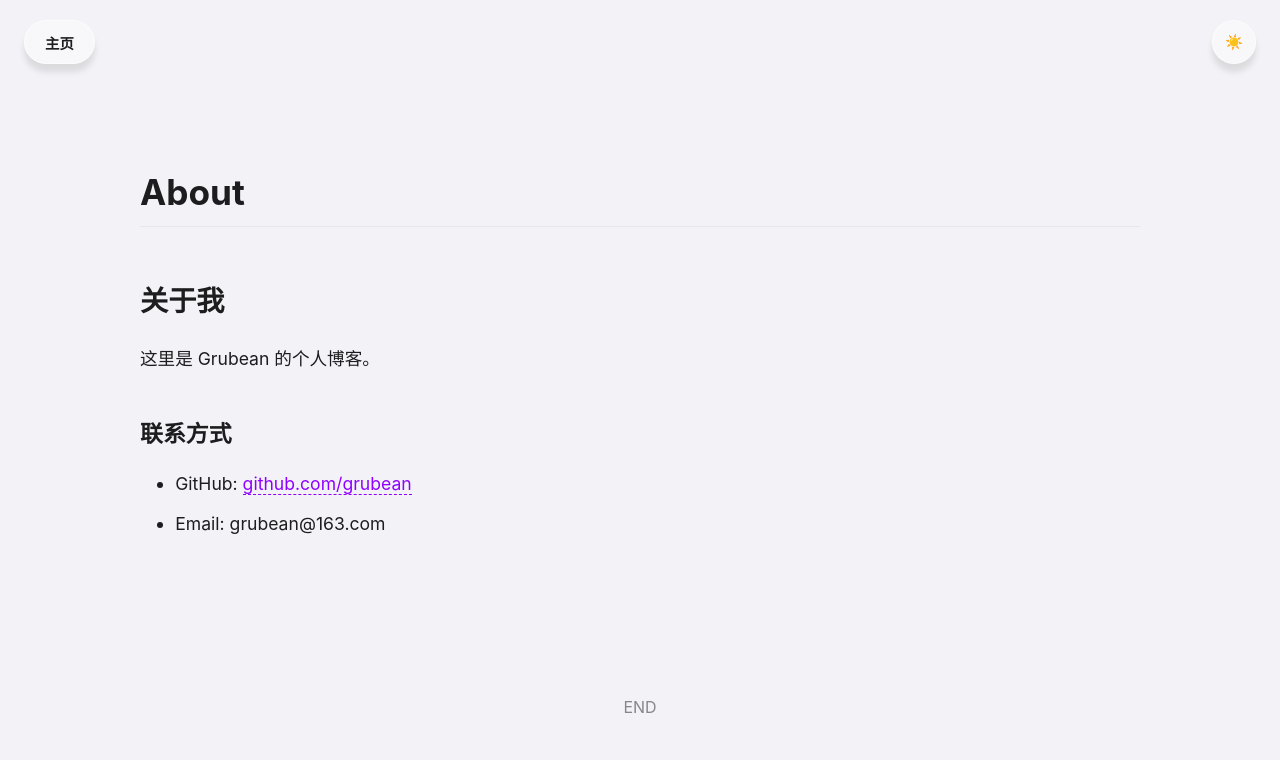
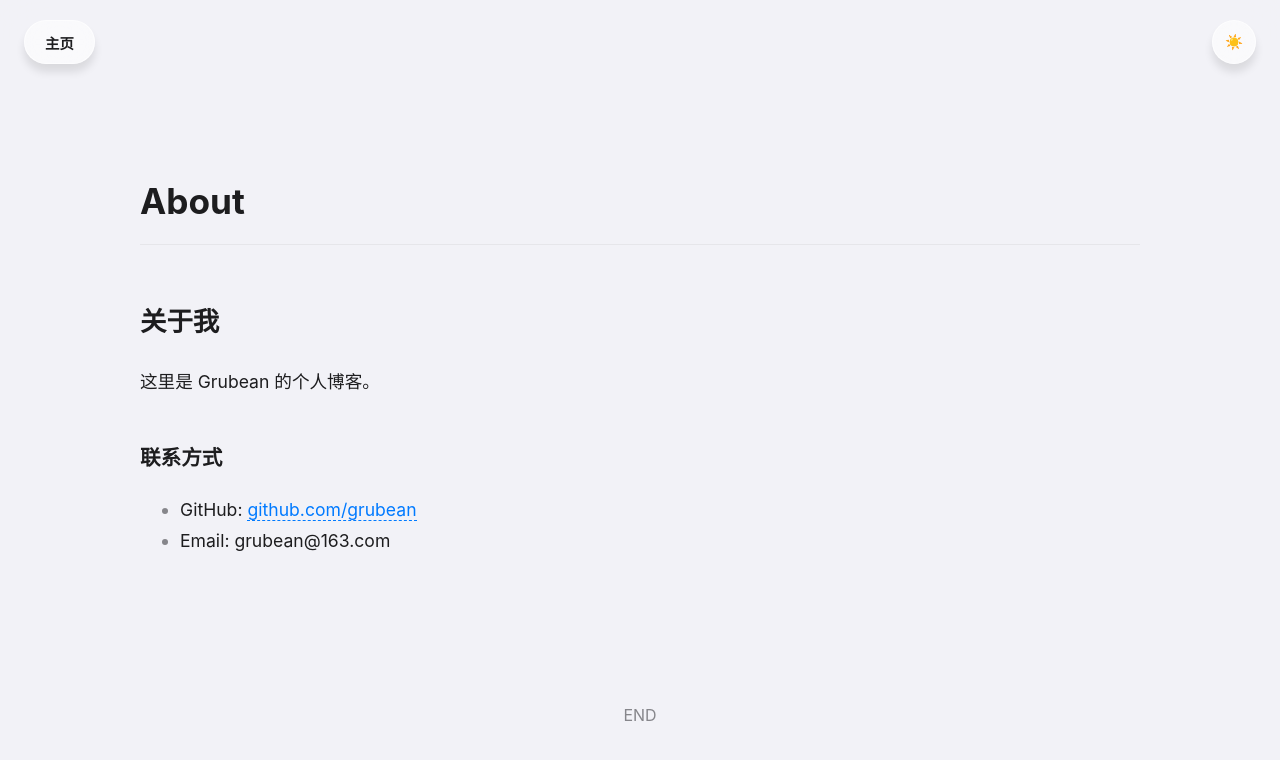
Before and after one commit to grubean/grubean.github.io, a Jekyll site: the page built from about.md, in a window 1280 px wide. Shown: the top 760 px of the page. Built offline with Jekyll 4.4.1, drawn with Linux system fonts in a browser that asks for light colours.

Commit message:
表格修复

```diff
--- a/assets/css/style.css
+++ b/assets/css/style.css
@@ -1,37 +1,54 @@
 :root {
-    /* 基础颜色 - 带透明度以便透出壁纸 */
-    --bg-color: rgba(242, 242, 247, 0.85);
-    --card-bg: rgba(255, 255, 255, 0.95); /* 卡片不透明度高一点，防止内容看不清 */
+    /* --- 基础配色 --- */
+    --bg-color: rgba(242, 242, 247, 0.9);
+    --card-bg: rgba(255, 255, 255, 0.95);
     --text-primary: #1d1d1f;
     --text-secondary: #86868b;
-    --accent-color: #9000ff;
+    --accent-color: #007aff;
 
-    /* 玻璃拟态变量 */
-    --glass-bg: rgba(255, 255, 255, 0.4);
-    --glass-border: rgba(255, 255, 255, 0.5);
+    /* --- 代码块配色 (亮色模式) --- */
+    --code-bg: #f6f8fa; /* GitHub 浅灰背景 */
+    --code-text: #24292e;
+    /* 语法高亮颜色 (亮色) */
+    --token-keyword: #d73a49;    /* 红色: import, function */
+    --token-string: #032f62;     /* 深蓝: "string" */
+    --token-comment: #6a737d;    /* 灰色: // comment */
+    --token-function: #6f42c1;   /* 紫色: myFunc() */
+    --token-number: #005cc5;     /* 蓝色: 123 */
+
+    /* --- 玻璃效果 --- */
+    --glass-bg: rgba(255, 255, 255, 0.6);
+    --glass-border: rgba(255, 255, 255, 0.6);
     --glass-blur: blur(20px);
-
-    --code-bg: #282c34;
 }
 
 [data-theme="dark"] {
-    --bg-color: rgba(28, 28, 30, 0.85);
+    /* --- 基础配色 --- */
+    --bg-color: rgba(28, 28, 30, 0.9);
     --card-bg: rgba(44, 44, 46, 0.95);
     --text-primary: #f5f5f7;
     --text-secondary: #a1a1a6;
-    --accent-color: #ba0aff;
+    --accent-color: #0a84ff;
 
-    --glass-bg: rgba(40, 40, 40, 0.5);
+    /* --- 代码块配色 (暗色模式) --- */
+    --code-bg: #1c1c1e; /* 苹果深空灰 */
+    --code-text: #c9d1d9;
+    /* 语法高亮颜色 (暗色) */
+    --token-keyword: #ff7b72;    /* 浅红 */
+    --token-string: #a5d6ff;     /* 浅蓝 */
+    --token-comment: #8b949e;    /* 灰 */
+    --token-function: #d2a8ff;   /* 浅紫 */
+    --token-number: #79c0ff;     /* 亮蓝 */
+
+    /* --- 玻璃效果 --- */
+    --glass-bg: rgba(40, 40, 40, 0.6);
     --glass-border: rgba(255, 255, 255, 0.15);
-
-    --code-bg: #000000;
 }
 
 body {
-    margin: 0;
-    padding: 0;
+    margin: 0; padding: 0;
     font-family: -apple-system, BlinkMacSystemFont, "SF Pro Text", sans-serif;
-    background-color: var(--bg-color); /* 这里的背景色会在没壁纸的地方显示 */
+    background-color: var(--bg-color);
     color: var(--text-primary);
     -webkit-font-smoothing: antialiased;
 }
@@ -39,320 +56,184 @@
 * { box-sizing: border-box; }
 
 /* =========================================
-   1. 核心布局：视差锁屏效果
+   1. 布局：视差锁屏
    ========================================= */
-
-/* 壁纸层：固定在背后，Z轴为0 */
 .wallpaper-section {
-    position: fixed;
-    top: 0;
-    left: 0;
-    z-index: 0;
-    height: 100vh;
-    width: 100%;
+    position: fixed; top: 0; left: 0; z-index: 0;
+    height: 100vh; width: 100%;
     background-image: url('https://bing.biturl.top/?resolution=1920&format=image');
-    background-size: cover;
-    background-position: center;
-    display: flex;
-    flex-direction: column;
-    justify-content: center;
-    align-items: center;
+    background-size: cover; background-position: center;
+    display: flex; flex-direction: column; justify-content: center; align-items: center;
 }
-
-/* 壁纸上的文字 */
 .wallpaper-content { text-align: center; color: white; text-shadow: 0 4px 10px rgba(0,0,0,0.5); }
 .wallpaper-content h1 { font-size: 3.5rem; margin: 0; font-weight: 700; letter-spacing: -1px; }
 .wallpaper-content p {
-    font-size: 1.2rem;
-    margin-top: 10px;
-    font-weight: 500;
-    background: rgba(0,0,0,0.2);
-    padding: 5px 15px;
-    border-radius: 20px;
-    display: inline-block;
+    font-size: 1.2rem; margin-top: 10px; font-weight: 500;
+    background: rgba(0,0,0,0.2); padding: 5px 15px; border-radius: 20px; display: inline-block;
 }
 .scroll-hint {
-    position: absolute;
-    bottom: 50px;
-    color: rgba(255,255,255,0.8);
+    position: absolute; bottom: 50px; color: rgba(255,255,255,0.8);
     animation: bounce 2s infinite;
 }
 @keyframes bounce { 0%,100% {transform:translateY(0);} 50% {transform:translateY(-10px);} }
 
-/* 内容层：盖在壁纸上面，Z轴为1 */
 .content-section {
-    position: relative;
-    z-index: 1;
+    position: relative; z-index: 1;
     background: var(--bg-color);
-    min-height: 100vh;
-    padding: 60px 20px;
-
-    /* 磨砂玻璃背景，让底下的壁纸透出来一点点 */
-    backdrop-filter: blur(20px);
-    -webkit-backdrop-filter: blur(20px);
+    min-height: 100vh; padding: 60px 20px;
+    backdrop-filter: blur(20px); -webkit-backdrop-filter: blur(20px);
     transition: background 0.3s;
 }
 
-/* 【关键】只在主页生效：把内容层推到屏幕下方，形成抽屉效果 */
+/* 抽屉效果 */
 .wallpaper-section ~ .content-section {
     margin-top: 100vh;
-    border-radius: 40px 40px 0 0; /* 顶部圆角 */
+    border-radius: 40px 40px 0 0;
     box-shadow: 0 -10px 40px rgba(0,0,0,0.1);
     border-top: 1px solid var(--glass-border);
 }
 
 /* =========================================
-   2. 卡片与列表 (高图比、紧凑型)
+   2. 卡片与列表
    ========================================= */
 .container { max-width: 1000px; margin: 0 auto; }
 
-.post-grid {
-    display: grid;
-    gap: 20px; /* 间距稍微调小一点，更紧凑 */
-    grid-template-columns: 1fr;
-}
-
-@media (min-width: 768px) {
-    .post-grid {
-        grid-template-columns: repeat(3, 1fr);
-    }
-}
+.post-grid { display: grid; gap: 20px; grid-template-columns: 1fr; }
+@media (min-width: 768px) { .post-grid { grid-template-columns: repeat(3, 1fr); } }
 
 .post-card {
     background: var(--card-bg);
-    border-radius: 12px; /* 圆角稍微改小一点点，显得更利落 */
-    overflow: hidden;
-    height: 260px; /* 【修改】总高度减小：320px -> 260px */
-    display: flex;
-    flex-direction: column;
+    border-radius: 12px;
+    overflow: hidden; height: 260px;
+    display: flex; flex-direction: column;
     box-shadow: 0 2px 10px rgba(0,0,0,0.03);
     transition: transform 0.2s;
     border: 1px solid rgba(128,128,128, 0.05);
 }
 .post-card:hover { transform: translateY(-3px); }
 
-/* 图片盒子：大幅增加占比 */
-.card-img-box {
-    height: 200px; /* 【修改】图片高度增加，占比约 77% */
-    width: 100%;
-    flex-shrink: 0;
-    background: #e5e5e5;
+.card-img-box { height: 200px; width: 100%; flex-shrink: 0; background: #e5e5e5; }
+.card-img-box img { width: 100%; height: 100%; object-fit: cover; object-position: center; }
+
+.card-body {
+    flex-grow: 1; padding: 10px 12px;
+    display: flex; flex-direction: row; justify-content: space-between; align-items: center;
 }
-
-.card-img-box img {
-    width: 100%;
-    height: 100%;
-    object-fit: cover;
-    object-position: center; /* 改为居中，通用性更好 */
+.card-title {
+    font-size: 0.95rem; font-weight: 600; color: var(--text-primary);
+    margin: 0; white-space: nowrap; overflow: hidden; text-overflow: ellipsis; max-width: 70%;
 }
-
-/* 文字区：极简模式 */
-.card-body {
-    flex-grow: 1;
-    padding: 10px 12px; /* 【修改】减小内边距 */
-    display: flex;
-    flex-direction: row; /* 【修改】改为横向排列：左边标题，右边日期 */
-    justify-content: space-between; /* 两端对齐 */
-    align-items: center;
-}
-
-.card-title {
-    font-size: 0.95rem; /* 字体稍微改小一点，适配窄空间 */
-    font-weight: 600;
-    color: var(--text-primary);
-    margin: 0;
-
-    /* 单行显示，超出省略，保持整洁 */
-    white-space: nowrap;
-    overflow: hidden;
-    text-overflow: ellipsis;
-    max-width: 70%; /* 留点位置给日期 */
-}
-
-.card-date {
-    font-size: 0.75rem;
-    color: var(--text-secondary);
-    white-space: nowrap;
-}
+.card-date { font-size: 0.75rem; color: var(--text-secondary); white-space: nowrap; }
 
 /* =========================================
-   3. 导航按钮 (Button 样式回归)
+   3. 导航按钮
    ========================================= */
 .nav-fixed {
-    position: fixed;
-    top: 20px;
-    left: 0; width: 100%; padding: 0 24px;
-    z-index: 999; /* 保证在所有层之上 */
-    display: flex;
-    justify-content: space-between;
-    pointer-events: none;
+    position: fixed; top: 20px; left: 0; width: 100%; padding: 0 24px;
+    z-index: 999; display: flex; justify-content: space-between; pointer-events: none;
 }
 .glass-btn {
     pointer-events: auto;
     background: var(--glass-bg);
-    backdrop-filter: var(--glass-blur);
-    -webkit-backdrop-filter: var(--glass-blur);
-    border: 1px solid var(--glass-border);
-    color: var(--text-primary);
-    padding: 0 20px;
-    height: 44px;
-    border-radius: 50px;
-    display: flex;
-    align-items: center;
-    justify-content: center;
-    font-size: 0.9rem;
-    font-weight: 600;
-    cursor: pointer;
-    box-shadow: 0 8px 6px rgba(0,0,0,0.1);
-    transition: all 0.9s;
+    backdrop-filter: var(--glass-blur); -webkit-backdrop-filter: var(--glass-blur);
+    border: 1px solid var(--glass-border); color: var(--text-primary);
+    padding: 0 20px; height: 44px; border-radius: 50px;
+    display: flex; align-items: center; justify-content: center;
+    font-size: 0.9rem; font-weight: 600; cursor: pointer;
+    box-shadow: 0 8px 8px rgba(0,0,0,0.1); transition: all 0.9s;
 }
 .glass-btn:hover { transform: scale(1.02); background: var(--card-bg); }
 .btn-theme { width: 44px; padding: 0; border-radius: 50%; }
 
 /* =========================================
-   4. 文章详情页排版 (Markdown 深度优化版)
+   4. 文章详情页排版
    ========================================= */
 .markdown-body {
-    font-size: 1.1rem; /* 稍微大一点，阅读更舒服 */
-    line-height: 1.8;
-    padding-bottom: 80px;
-    color: var(--text-primary);
-    word-wrap: break-word; /* 防止长单词撑破布局 */
+    font-size: 1.1rem; line-height: 1.8; padding-bottom: 80px;
+    color: var(--text-primary); word-wrap: break-word;
+}
+.markdown-body h1, .markdown-body h2, .markdown-body h3 {
+    margin-top: 2em; margin-bottom: 0.8em; font-weight: 700; color: var(--text-primary);
+}
+.markdown-body h1 { font-size: 2em; border-bottom: 1px solid rgba(128,128,128,0.1); padding-bottom: 10px; }
+
+/* 链接 */
+.markdown-body a {
+    color: var(--accent-color); border-bottom: 1px dashed var(--accent-color); transition: 0.2s;
+}
+.markdown-body a:hover { border-bottom-style: solid; opacity: 0.8; }
+
+/* 列表 1.2.3. 高亮 */
+.markdown-body ol li::marker {
+    color: var(--accent-color);
+    font-weight: bold;
+    font-style: italic;
+}
+.markdown-body ul li::marker {
+    color: var(--text-secondary);
 }
 
-/* --- 标题 --- */
-.markdown-body h1,
-.markdown-body h2,
-.markdown-body h3,
-.markdown-body h4 {
-    margin-top: 2em;
-    margin-bottom: 0.8em;
-    font-weight: 700;
-    line-height: 1.3;
-    color: var(--text-primary);
-}
-.markdown-body h1 { font-size: 2em; border-bottom: 1px solid rgba(128,128,128, 0.1); padding-bottom: 10px; }
-.markdown-body h2 { font-size: 1.6em; }
-.markdown-body h3 { font-size: 1.3em; }
-
-/* --- 段落与列表 --- */
-.markdown-body p { margin-bottom: 1.5em; }
-
-.markdown-body ul,
-.markdown-body ol {
-    padding-left: 2em;
-    margin-bottom: 1.5em;
-}
-.markdown-body li { margin-bottom: 0.5em; }
-
-/* --- 链接 --- */
-.markdown-body a {
-    color: var(--accent-color);
-    text-decoration: none;
-    border-bottom: 1px dashed var(--accent-color); /* 虚线下划线 */
-    transition: all 0.2s;
-}
-.markdown-body a:hover {
-    border-bottom-style: solid; /* 悬停变实线 */
-    opacity: 0.8;
+/* 图片：增加圆角 */
+.markdown-body img {
+    display: block; margin: 30px auto; max-width: 100%;
+    border-radius: 24px; /* 【修改】圆角增大 */
+    box-shadow: 0 8px 20px rgba(0,0,0,0.1);
 }
 
-/* --- 代码块 (Code Block) --- */
-/* 修复：强制给 pre 加背景和样式 */
+/* 表格：自适应宽度 */
+.markdown-body table {
+    display: block; /* 允许滚动 */
+    width: max-content; /* 【修改】宽度自适应，内容多少就多宽 */
+    max-width: 100%;    /* 不超过屏幕 */
+    overflow-x: auto;
+    border-collapse: collapse; margin: 24px 0;
+    border: 1px solid rgba(128,128,128, 0.2); border-radius: 12px;
+}
+.markdown-body th, .markdown-body td {
+    padding: 12px 20px; border: 1px solid rgba(128,128,128, 0.15); white-space: nowrap; /* 不换行，保持表格整齐 */
+}
+.markdown-body th { background-color: rgba(128,128,128, 0.08); font-weight: 700; }
+
+/* =========================================
+   5. 代码块与语法高亮 (Highlighting)
+   ========================================= */
 .markdown-body pre {
-    background-color: #282c34 !important; /* 强制深色背景 */
-    color: #abb2bf !important;            /* 代码文字颜色 */
-    padding: 16px;
-    border-radius: 8px;
-    overflow-x: auto;                     /* 超长自动滚动 */
-    margin: 24px 0;
-    font-family: "SF Mono", Consolas, "Liberation Mono", Menlo, monospace;
-    font-size: 0.9em;
-    line-height: 1.5;
-    border: 1px solid rgba(0,0,0,0.1);    /* 微弱边框 */
-    box-shadow: inset 0 0 10px rgba(0,0,0,0.2); /* 内部阴影，增加立体感 */
+    position: relative; /* 为复制按钮定位 */
+    background-color: var(--code-bg) !important; /* 自适应背景 */
+    color: var(--code-text) !important;          /* 自适应文字 */
+    padding: 20px;
+    border-radius: 12px;
+    overflow-x: auto; margin: 24px 0;
+    font-family: "SF Mono", Consolas, monospace; font-size: 0.9em;
+    border: 1px solid rgba(128,128,128, 0.1);
 }
 
-/* 针对 Jekyll 可能生成的 highlight 容器 wrapper */
-.markdown-body .highlight {
-    background-color: #282c34 !important;
-    border-radius: 8px;
-    margin: 24px 0;
+/* 复制按钮样式 */
+.copy-btn {
+    position: absolute; top: 10px; right: 10px;
+    background: rgba(128,128,128, 0.15); border: none;
+    color: var(--text-secondary);
+    padding: 4px 10px; border-radius: 6px;
+    font-size: 0.75rem; cursor: pointer;
+    transition: all 0.2s; opacity: 0; /* 默认隐藏 */
+}
+.markdown-body pre:hover .copy-btn { opacity: 1; } /* 悬停显示 */
+.copy-btn:hover { background: var(--accent-color); color: white; }
+.copy-btn.copied { background: #34c759; color: white; }
+
+/* 行内代码 */
+.markdown-body p code {
+    background-color: var(--code-bg);
+    border: 1px solid rgba(128,128,128,0.1);
+    color: var(--accent-color);
+    padding: 2px 6px; border-radius: 6px;
+    font-family: "SF Mono", Consolas, monospace; font-size: 0.9em;
 }
 
-/* --- 行内代码 (Inline Code) --- */
-/* 比如：文字中间的 `code` */
-.markdown-body p > code,
-.markdown-body li > code,
-.markdown-body table code {
-    background-color: rgba(128, 128, 128, 0.15); /* 淡淡的灰色背景 */
-    color: var(--accent-color);                  /* 使用主题色突出 */
-    padding: 2px 6px;
-    border-radius: 4px;
-    font-family: "SF Mono", Consolas, monospace;
-    font-size: 0.9em;
-    margin: 0 2px;
-}
-
-/* --- 引用 (Blockquote) --- */
-.markdown-body blockquote {
-    margin: 24px 0;
-    padding: 16px 20px;
-    background: rgba(128, 128, 128, 0.05); /* 极淡的背景 */
-    border-left: 2px solid var(--accent-color); /* 左侧高亮竖线 */
-    color: var(--text-secondary);
-    font-style: italic;
-    border-radius: 0 8px 8px 0;
-}
-.markdown-body blockquote p:last-child { margin-bottom: 0; }
-
-/* --- 表格 (Table) --- */
-.markdown-body table {
-    width: 100%;
-    border-collapse: collapse; /* 边框合并 */
-    margin: 24px 0;
-    display: block;            /* 响应式表格关键 */
-    overflow-x: auto;          /* 手机端可左右滑动 */
-    border: 1px solid rgba(128,128,128, 0.2); /* 外框 */
-    border-radius: 8px;
-}
-
-.markdown-body th,
-.markdown-body td {
-    padding: 12px 16px;
-    border: 1px solid rgba(128,128,128, 0.2); /* 单元格边框 */
-}
-
-.markdown-body th {
-    background-color: rgba(128,128,128, 0.1); /* 表头背景色 */
-    font-weight: 700;
-    text-align: left;
-}
-
-/* 斑马纹：隔行变色，阅读更清晰 */
-.markdown-body tr:nth-child(even) {
-    background-color: rgba(128,128,128, 0.03);
-}
-
-/* --- 图片 --- */
-.markdown-body img {
-    display: block;
-    margin: 30px auto; /* 居中 */
-    max-width: 100%;
-    border-radius: 8px;
-    box-shadow: 0 8px 20px rgba(0,0,0,0.1); /* 图片加一点悬浮阴影 */
-}
-
-/* --- 分割线 (HR) --- */
-.markdown-body hr {
-    height: 1px;
-    border: none;
-    background: rgba(128,128,128, 0.3);
-    margin: 40px 0;
-}
-
-/* 适配手机端字体大小 */
-@media (max-width: 768px) {
-    .wallpaper-content h1 { font-size: 2.8rem; }
-    .content-section { padding-top: 40px; }
-}
+/* --- 语法高亮映射 (Jekyll Rouge 常用类名) --- */
+.highlight .c, .highlight .cm, .highlight .c1 { color: var(--token-comment); font-style: italic; } /* 注释 */
+.highlight .k, .highlight .kd, .highlight .kp, .highlight .kr { color: var(--token-keyword); font-weight: bold; } /* 关键字 */
+.highlight .s, .highlight .s1, .highlight .s2, .highlight .se { color: var(--token-string); } /* 字符串 */
+.highlight .nf, .highlight .nb { color: var(--token-function); } /* 函数 */
+.highlight .m, .highlight .mi, .highlight .mf { color: var(--token-number); } /* 数字 */
+.highlight .nt, .highlight .nv { color: var(--token-keyword); } /* 变量/标签 */
--- a/assets/js/main.js
+++ b/assets/js/main.js
@@ -1,15 +1,12 @@
 document.addEventListener('DOMContentLoaded', () => {
 
-    // 1. 获取当天日期 (格式: 2025-12-19)
+    // 1. 获取当天日期
     const dateElement = document.getElementById('current-date');
     if (dateElement) {
         const now = new Date();
         const year = now.getFullYear();
-        // 月份+1，并补0
         const month = String(now.getMonth() + 1).padStart(2, '0');
-        // 日期补0
         const day = String(now.getDate()).padStart(2, '0');
-
         dateElement.textContent = `${year}-${month}-${day}`;
     }
 
@@ -18,6 +15,7 @@
     const htmlElement = document.documentElement;
     const icon = toggleBtn.querySelector('span');
 
+    // 初始化主题
     const currentTheme = localStorage.getItem('theme') || 'light';
     htmlElement.setAttribute('data-theme', currentTheme);
     updateIcon(currentTheme);
@@ -25,7 +23,6 @@
     toggleBtn.addEventListener('click', () => {
         let theme = htmlElement.getAttribute('data-theme');
         let newTheme = theme === 'light' ? 'dark' : 'light';
-
         htmlElement.setAttribute('data-theme', newTheme);
         localStorage.setItem('theme', newTheme);
         updateIcon(newTheme);
@@ -34,4 +31,41 @@
     function updateIcon(theme) {
         icon.textContent = theme === 'dark' ? '🌙' : '☀️';
     }
+
+    // 3. 代码块复制功能 (新增)
+    // 找到所有的代码块容器
+    const codeBlocks = document.querySelectorAll('pre');
+
+    codeBlocks.forEach((block) => {
+        // 创建按钮
+        const copyButton = document.createElement('button');
+        copyButton.className = 'copy-btn';
+        copyButton.textContent = 'Copy';
+
+        // 按钮点击事件
+        copyButton.addEventListener('click', async () => {
+            const code = block.querySelector('code') ? block.querySelector('code').innerText : block.innerText;
+            try {
+                await navigator.clipboard.writeText(code);
+                copyButton.textContent = 'Copied!';
+                copyButton.classList.add('copied');
+                setTimeout(() => {
+                    copyButton.textContent = 'Copy';
+                    copyButton.classList.remove('copied');
+                }, 2000);
+            } catch (err) {
+                console.error('Failed to copy!', err);
+                copyButton.textContent = 'Error';
+            }
+        });
+
+        // 将按钮插入到 pre 块中 (确保 pre 是 relative 定位)
+        // 有些 Jekyll 主题会包裹一层 div.highlight，这里我们直接插在 pre 里最稳妥
+        if (block.parentNode.classList.contains('highlight')) {
+            // 如果有外层 wrapper，建议插在 wrapper 里，但插在 pre 里通用性更强
+            block.appendChild(copyButton);
+        } else {
+            block.appendChild(copyButton);
+        }
+    });
 });
```
